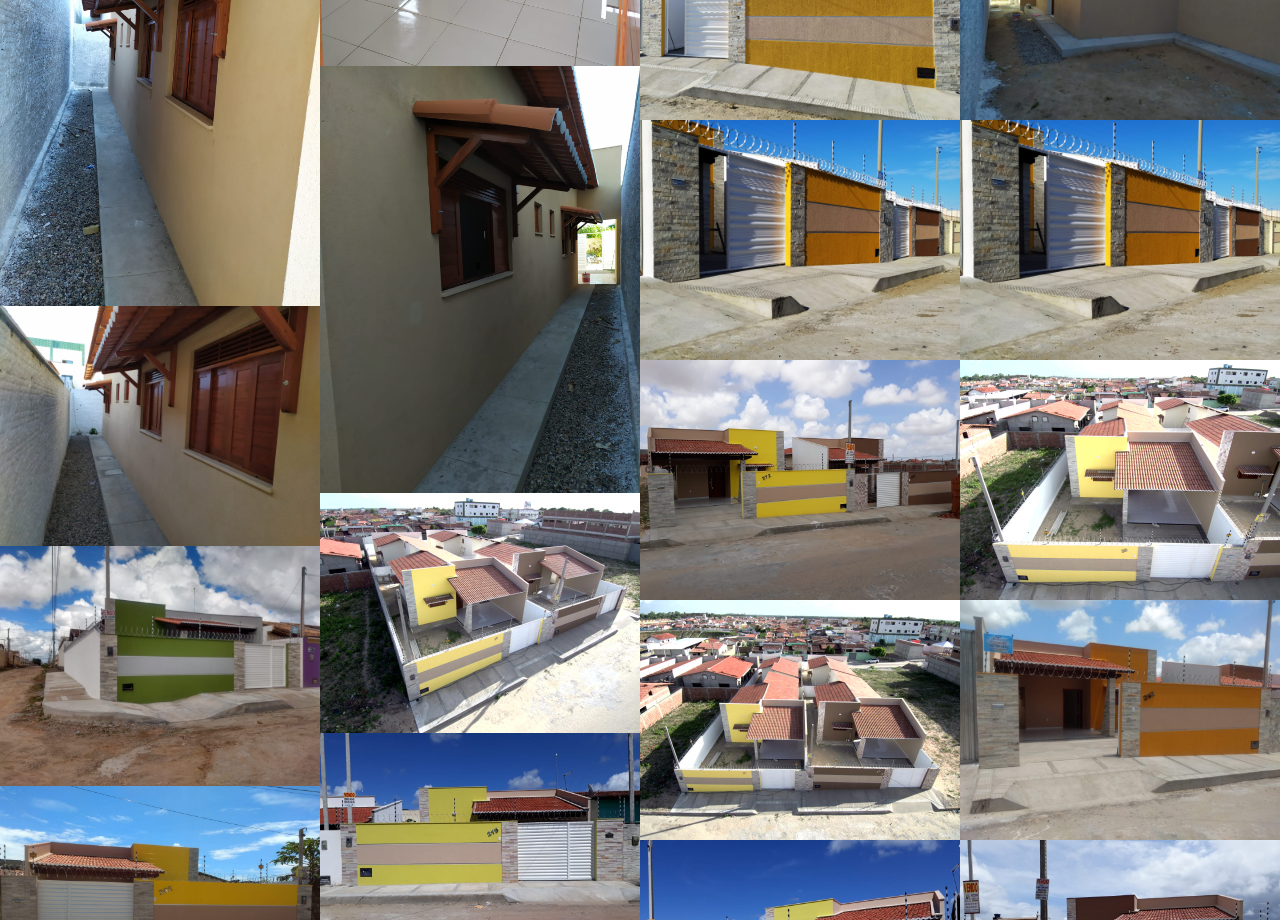
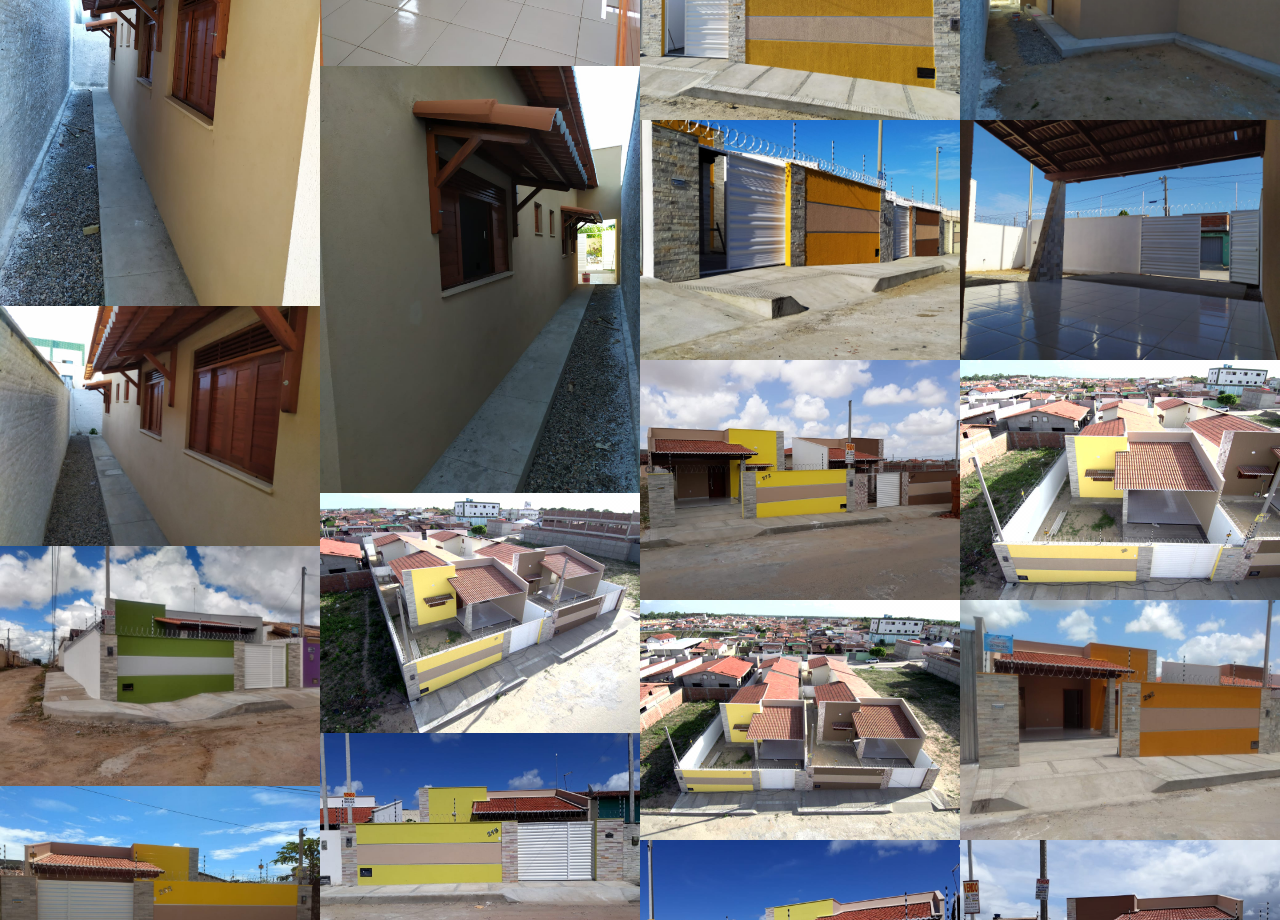
Before and after one commit to jaimedantas/djales, a plain HTML site: page index.html in a window 1280 px wide. Shown: the part 1160-2080 px from the top of the page. Drawn offline with Linux system fonts and the light colour scheme; files whose address does not match are found by name.

Commit message:
replaced image

```diff
--- a/index.html
+++ b/index.html
@@ -242,7 +242,7 @@
                 <!-- single work -->
                 <div class="col-md-3 col-sm-6 ads graphics">
                     <a href="single-project.html" class="portfolio_item">
-                        <img src="img/casa/9.jpeg" alt="image" class="img-responsive" />
+                        <img src="img/casa/11.jpeg" alt="image" class="img-responsive" />
                         <div class="portfolio_item_hover">
                             <div class="portfolio-border clearfix">
                                 <div class="item_info">
```
